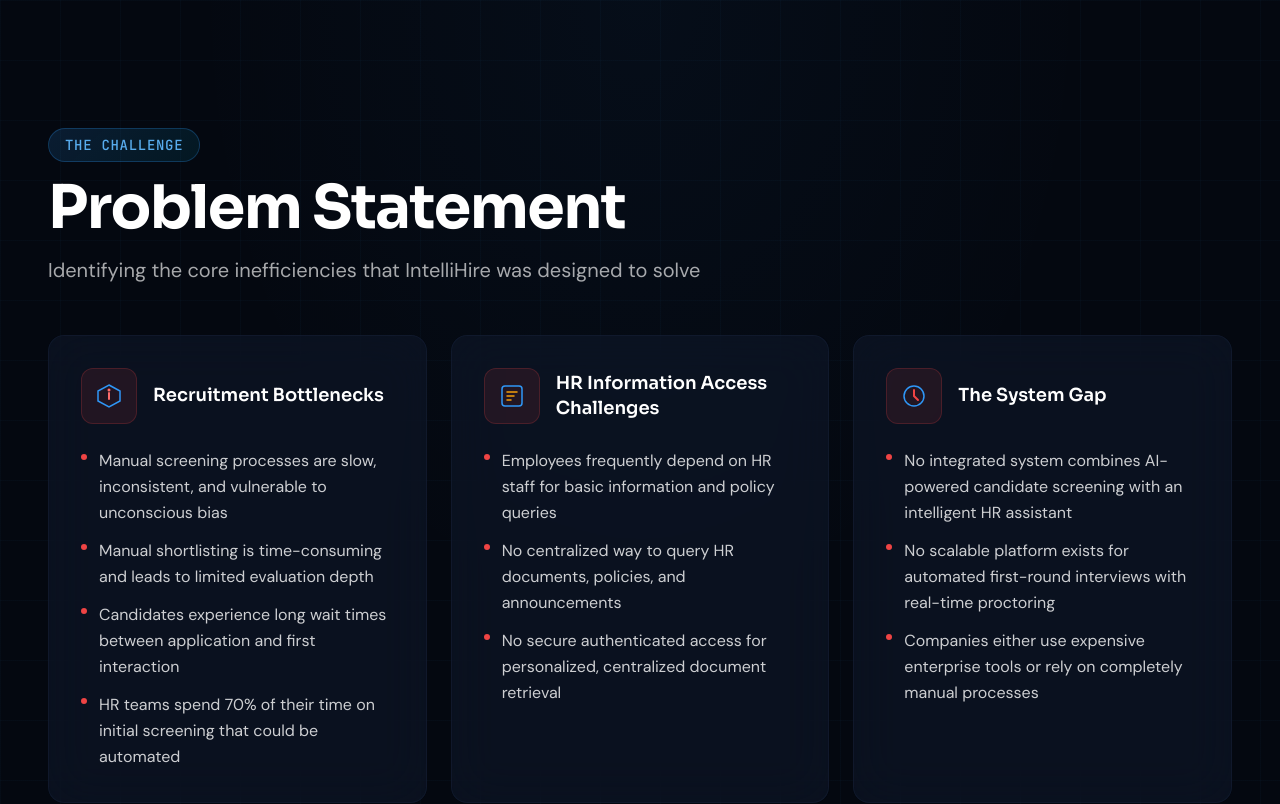
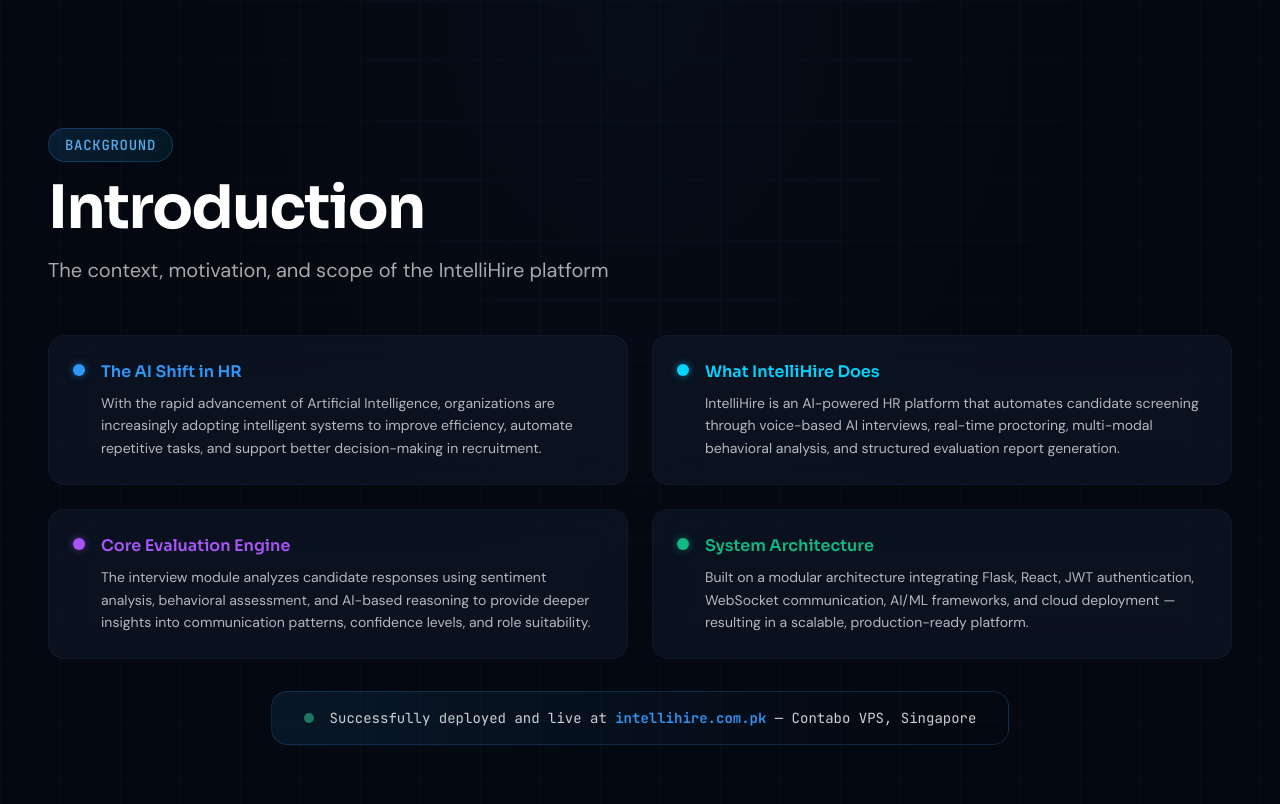
Before and after one commit to muhibsiddiqui/Intellihire-Presentation, a React (Vite) app: page / in a window 1280 px wide. Shown: the part 800-1604 px from the top of the page. Built offline with nearby package versions, Linux system fonts and the light colour scheme; the HTML template or start-up script is replaced by a standard one.

Commit message:
Add Introduction and Literature Review sections; reorder nav

```diff
--- a/src/App.tsx
+++ b/src/App.tsx
@@ -1,7 +1,9 @@
 import { useEffect, useState } from 'react'
 import Navigation from './components/Navigation'
 import Hero from './sections/Hero'
+import Introduction from './sections/Introduction'
 import Problem from './sections/Problem'
+import LiteratureReview from './sections/LiteratureReview'
 import Objectives from './sections/Objectives'
 import Architecture from './sections/Architecture'
 import TechStack from './sections/TechStack'
@@ -18,7 +20,9 @@
 
 const sections = [
   { id: 'hero', label: 'Home' },
+  { id: 'introduction', label: 'Introduction' },
   { id: 'problem', label: 'Problem' },
+  { id: 'literature-review', label: 'Related Work' },
   { id: 'objectives', label: 'Objectives' },
   { id: 'architecture', label: 'Architecture' },
   { id: 'tech-stack', label: 'Tech Stack' },
@@ -62,7 +66,9 @@
       <Navigation sections={sections} activeSection={activeSection} />
       <main>
         <Hero />
+        <Introduction />
         <Problem />
+        <LiteratureReview />
         <Objectives />
         <Architecture />
         <TechStack />
--- /dev/null
+++ b/src/sections/Introduction.tsx
@@ -0,0 +1,80 @@
+import { motion } from 'framer-motion'
+import SectionWrapper from '../components/SectionWrapper'
+
+const bullets = [
+  {
+    heading: 'The AI Shift in HR',
+    text: 'With the rapid advancement of Artificial Intelligence, organizations are increasingly adopting intelligent systems to improve efficiency, automate repetitive tasks, and support better decision-making in recruitment.',
+    color: '#2f97f7',
+  },
+  {
+    heading: 'What IntelliHire Does',
+    text: 'IntelliHire is an AI-powered HR platform that automates candidate screening through voice-based AI interviews, real-time proctoring, multi-modal behavioral analysis, and structured evaluation report generation.',
+    color: '#00d4ff',
+  },
+  {
+    heading: 'Core Evaluation Engine',
+    text: 'The interview module analyzes candidate responses using sentiment analysis, behavioral assessment, and AI-based reasoning to provide deeper insights into communication patterns, confidence levels, and role suitability.',
+    color: '#a855f7',
+  },
+  {
+    heading: 'System Architecture',
+    text: 'Built on a modular architecture integrating Flask, React, JWT authentication, WebSocket communication, AI/ML frameworks, and cloud deployment — resulting in a scalable, production-ready platform.',
+    color: '#10b981',
+  },
+]
+
+export default function Introduction() {
+  return (
+    <SectionWrapper
+      id="introduction"
+      badge="Background"
+      title="Introduction"
+      subtitle="The context, motivation, and scope of the IntelliHire platform"
+      dark
+    >
+      <div className="grid grid-cols-1 lg:grid-cols-2 gap-6 flex-1">
+        {bullets.map((item, i) => (
+          <motion.div
+            key={i}
+            initial={{ opacity: 0, y: 30 }}
+            whileInView={{ opacity: 1, y: 0 }}
+            viewport={{ once: true, margin: '-40px' }}
+            transition={{ delay: i * 0.1, duration: 0.5 }}
+            className="glass-card p-6 flex gap-4"
+          >
+            <div
+              className="mt-1 w-3 h-3 rounded-full flex-shrink-0"
+              style={{ background: item.color, boxShadow: `0 0 8px ${item.color}80` }}
+            />
+            <div>
+              <h3
+                className="text-base font-heading font-semibold mb-2"
+                style={{ color: item.color }}
+              >
+                {item.heading}
+              </h3>
+              <p className="text-white/70 text-sm leading-relaxed">{item.text}</p>
+            </div>
+          </motion.div>
+        ))}
+      </div>
+
+      {/* Deployed callout */}
+      <motion.div
+        initial={{ opacity: 0, y: 20 }}
+        whileInView={{ opacity: 1, y: 0 }}
+        viewport={{ once: true }}
+        transition={{ delay: 0.5 }}
+        className="mt-8 flex items-center justify-center gap-4 px-8 py-4 rounded-2xl bg-gradient-to-r from-brand-400/10 to-cyan-400/8 border border-brand-400/20 w-fit mx-auto"
+      >
+        <div className="w-2.5 h-2.5 rounded-full bg-emerald-400 animate-pulse" />
+        <p className="text-white/80 text-sm font-mono">
+          Successfully deployed and live at{' '}
+          <span className="text-brand-400 font-semibold">intellihire.com.pk</span>
+          {' '}— Contabo VPS, Singapore
+        </p>
+      </motion.div>
+    </SectionWrapper>
+  )
+}
--- /dev/null
+++ b/src/sections/LiteratureReview.tsx
@@ -0,0 +1,140 @@
+import { motion } from 'framer-motion'
+import SectionWrapper from '../components/SectionWrapper'
+
+const relatedWorks = [
+  {
+    name: 'Flowmingo',
+    color: '#2f97f7',
+    borderColor: 'rgba(47,151,247,0.25)',
+    tag: 'Interview Analysis',
+    description:
+      'An AI-based interview analysis platform that automates candidate assessment by generating structured evaluation reports and recruitment insights. Focuses on improving screening accuracy and simplifying post-interview analysis.',
+    limitation: 'No proctoring, no HR chatbot, no integrated HR portal.',
+  },
+  {
+    name: 'Paradox AI',
+    color: '#00d4ff',
+    borderColor: 'rgba(0,212,255,0.25)',
+    tag: 'Conversational Recruiting',
+    description:
+      'Widely adopted for conversational recruitment assistance and automated interview scheduling. Uses AI-driven chat interactions to help organizations communicate with candidates and manage hiring workflows more efficiently.',
+    limitation: 'Focuses on scheduling only; lacks multi-modal behavioral evaluation.',
+  },
+  {
+    name: 'HireVue',
+    color: '#a855f7',
+    borderColor: 'rgba(168,85,247,0.25)',
+    tag: 'AI Video Interviews',
+    description:
+      'A leading AI interview platform supporting video-based interviews and automated candidate evaluation. Analyzes interview responses and communication patterns using AI to assist hiring decisions.',
+    limitation: 'Enterprise-only pricing; no integrated HR knowledge assistant.',
+  },
+]
+
+const noveltyPoints = [
+  'AI voice interviews + real-time proctoring (YOLOv8 + MediaPipe + Gaze)',
+  'Multi-modal scoring across 5 dimensions with DeepSeek-generated PDF reports',
+  'RAG-based HR chatbot (ChromaDB) for employee self-service',
+  'All capabilities unified in one open, deployable platform',
+]
+
+export default function LiteratureReview() {
+  return (
+    <SectionWrapper
+      id="literature-review"
+      badge="Related Work"
+      title="Literature Review"
+      subtitle="Existing AI recruitment platforms and how IntelliHire advances beyond them"
+      dark
+    >
+      {/* Related works grid */}
+      <div className="grid grid-cols-1 lg:grid-cols-3 gap-6 mb-8 flex-1">
+        {relatedWorks.map((work, i) => (
+          <motion.div
+            key={i}
+            initial={{ opacity: 0, y: 30 }}
+            whileInView={{ opacity: 1, y: 0 }}
+            viewport={{ once: true, margin: '-40px' }}
+            transition={{ delay: i * 0.12, duration: 0.5 }}
+            className="glass-card p-6 flex flex-col gap-4"
+            style={{ borderColor: work.borderColor }}
+          >
+            {/* Header */}
+            <div className="flex items-center justify-between">
+              <h3
+                className="text-xl font-heading font-bold"
+                style={{ color: work.color }}
+              >
+                {work.name}
+              </h3>
+              <span
+                className="text-[11px] font-mono px-2.5 py-1 rounded-full"
+                style={{
+                  color: work.color,
+                  background: `${work.color}15`,
+                  border: `1px solid ${work.color}30`,
+                }}
+              >
+                {work.tag}
+              </span>
+            </div>
+
+            {/* Description */}
+            <p className="text-white/70 text-sm leading-relaxed flex-1">
+              {work.description}
+            </p>
+
+            {/* Limitation */}
+            <div className="pt-3 border-t border-white/8">
+              <p className="text-[12px] text-white/45 leading-snug">
+                <span className="text-amber-400 font-semibold">Gap: </span>
+                {work.limitation}
+              </p>
+            </div>
+          </motion.div>
+        ))}
+      </div>
+
+      {/* IntelliHire's Novelty */}
+      <motion.div
+        initial={{ opacity: 0, y: 20 }}
+        whileInView={{ opacity: 1, y: 0 }}
+        viewport={{ once: true }}
+        transition={{ delay: 0.4 }}
+        className="rounded-2xl p-6 bg-gradient-to-r from-brand-400/10 to-cyan-400/8 border border-brand-400/20"
+      >
+        <div className="flex items-center gap-3 mb-4">
+          <div className="w-2 h-2 rounded-full bg-emerald-400" />
+          <h3 className="text-base font-heading font-semibold text-emerald-400">
+            IntelliHire's Novelty
+          </h3>
+          <span className="text-[11px] font-mono px-2.5 py-1 rounded-full bg-emerald-400/10 border border-emerald-400/25 text-emerald-400">
+            First Unified Platform
+          </span>
+        </div>
+        <div className="grid grid-cols-1 sm:grid-cols-2 gap-3">
+          {noveltyPoints.map((point, i) => (
+            <div key={i} className="flex gap-3 items-start">
+              <svg
+                className="mt-0.5 flex-shrink-0"
+                width="14"
+                height="14"
+                viewBox="0 0 14 14"
+                fill="none"
+              >
+                <path
+                  d="M2 7l3.5 3.5L12 3"
+                  stroke="#10b981"
+                  strokeWidth="1.8"
+                  strokeLinecap="round"
+                  strokeLinejoin="round"
+                />
+              </svg>
+              <p className="text-white/75 text-sm leading-relaxed">{point}</p>
+            </div>
+          ))}
+        </div>
+      </motion.div>
+    </SectionWrapper>
+  )
+}
```
